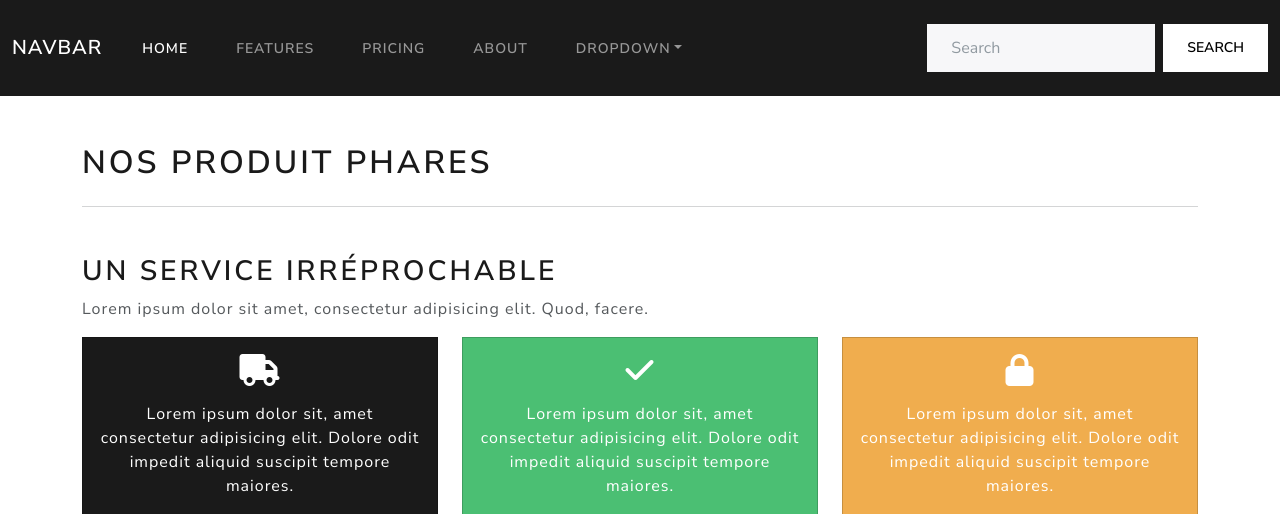
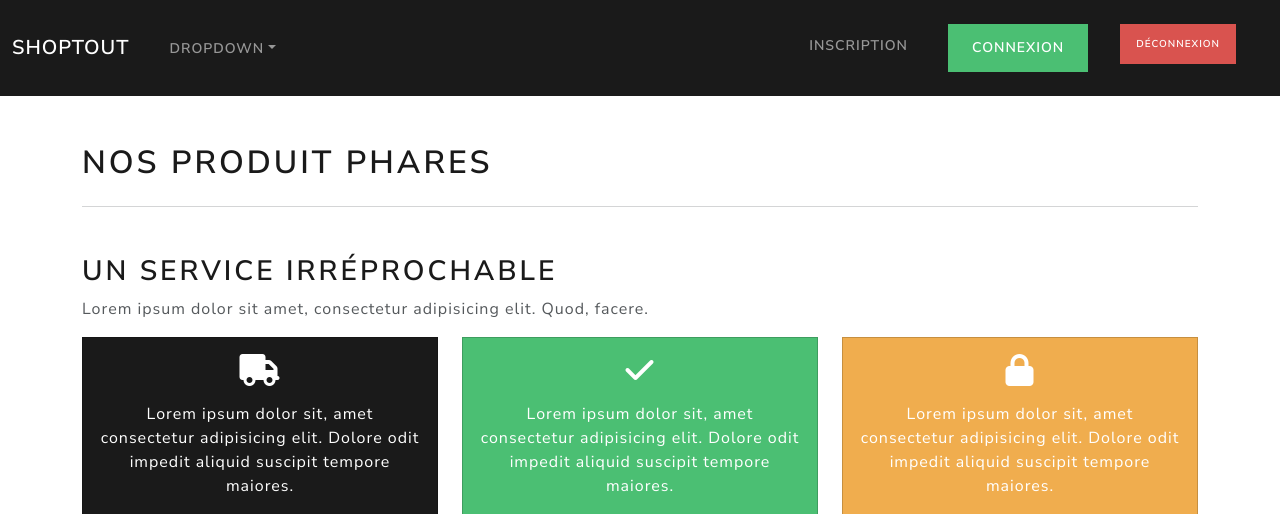
Before and after one commit to Nardel34/e-commerce, a Symfony app: template templates/home.html.twig in a window 1280 px wide. Shown: the top 514 px of the page. Run offline with Twig, Linux system fonts and the light colour scheme; the template is opened without the code that fills it, so the values that code supplies are empty; some libraries are stand-ins or nearby versions.

Commit message:
prep de la navbarù

```diff
--- a/src/Form/CategoryType.php
+++ b/src/Form/CategoryType.php
@@ -14,7 +14,8 @@ class CategoryType extends AbstractType
     {
         $builder->add('name', TextType::class, [
             'label' => 'Nom de la catégorie',
-            'attr' => ['placeholder' => 'Tapez le nom de la catégorie']
+            'attr' => ['placeholder' => 'Tapez le nom de la catégorie'],
+            'required' => false
         ]);
     }
 
--- a/templates/shared/_navbar.html.twig
+++ b/templates/shared/_navbar.html.twig
@@ -1,26 +1,17 @@
 <nav class="navbar navbar-expand-lg navbar-dark bg-primary">
     <div class="container-fluid">
-        <a class="navbar-brand" href="#">Navbar</a>
+        <a class="navbar-brand" href="/">ShopTout</a>
         <button class="navbar-toggler" type="button" data-bs-toggle="collapse" data-bs-target="#navbarColor01" aria-controls="navbarColor01" aria-expanded="false" aria-label="Toggle navigation">
       <span class="navbar-toggler-icon"></span>
     </button>
 
         <div class="collapse navbar-collapse" id="navbarColor01">
             <ul class="navbar-nav me-auto">
+                {% for c in categoryRepository.findAll() %}
                 <li class="nav-item">
-                    <a class="nav-link active" href="#">Home
-            <span class="visually-hidden">(current)</span>
-          </a>
+                    <a class="nav-link" href="#">{{c.name}}</a>
                 </li>
-                <li class="nav-item">
-                    <a class="nav-link" href="#">Features</a>
-                </li>
-                <li class="nav-item">
-                    <a class="nav-link" href="#">Pricing</a>
-                </li>
-                <li class="nav-item">
-                    <a class="nav-link" href="#">About</a>
-                </li>
+                {% endfor %}
                 <li class="nav-item dropdown">
                     <a class="nav-link dropdown-toggle" data-bs-toggle="dropdown" href="#" role="button" aria-haspopup="true" aria-expanded="false">Dropdown</a>
                     <div class="dropdown-menu">
@@ -32,10 +23,17 @@
                     </div>
                 </li>
             </ul>
-            <form class="d-flex">
-                <input class="form-control me-sm-2" type="text" placeholder="Search">
-                <button class="btn btn-secondary my-2 my-sm-0" type="submit">Search</button>
-            </form>
+            <ul class="navbar-nav">
+                <li class="nav-item">
+                    <a href="#" class="nav-link">Inscription</a>
+                </li>
+                <li class="nav-item">
+                    <a href="#" class="btn btn-success">Connexion</a>
+                </li>
+                <li class="nav-item">
+                    <a href="#" class="btn btn-danger btn-sm">Déconnexion</a>
+                </li>
+            </ul>
         </div>
     </div>
 </nav>
```
Also changed, not shown: src/Controller/CategoryController.php (+18 -9 lines), src/Entity/Category.php (+6 -2 lines), 1 other file.
